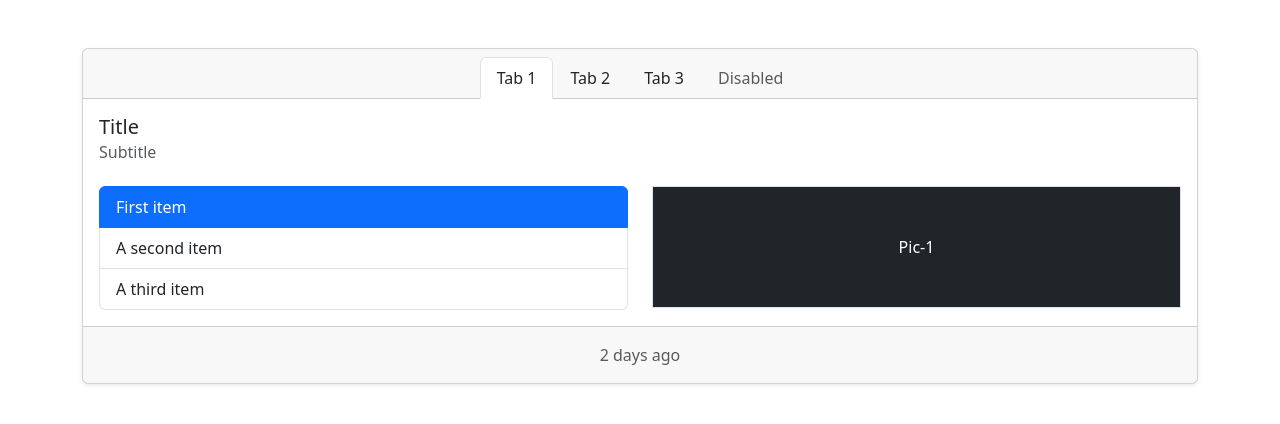
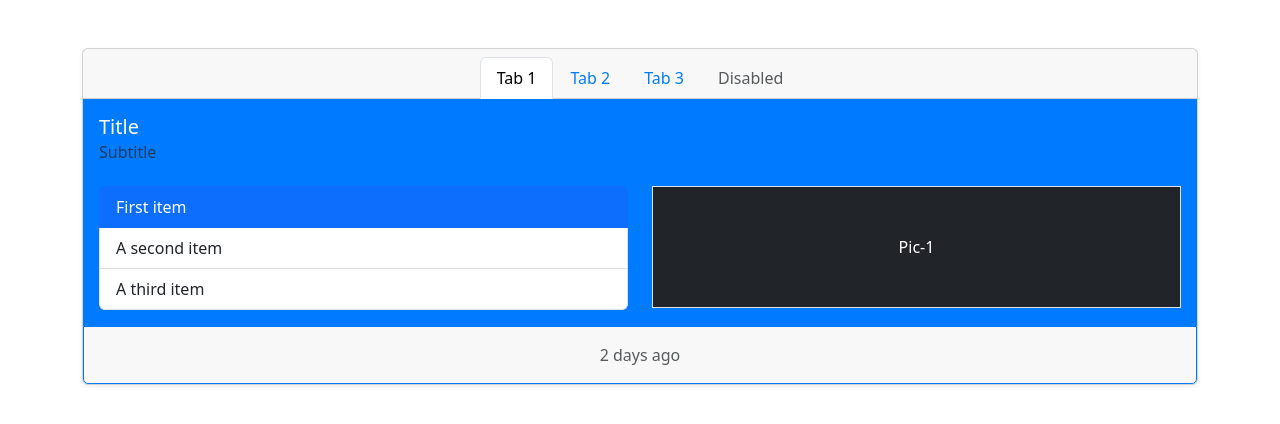
Before and after one commit to eduardormw/odoo-test-uiux, a website: page src/index.html in a window 1280 px wide. Drawn offline with nearby package versions, Linux system fonts and the light colour scheme; files that its build step writes are made by us from their sources.

Commit message:
Variant C: Mixin example for card primary

```diff
--- a/src/index.html
+++ b/src/index.html
@@ -11,17 +11,17 @@
 
 <body>
     <div class="container mt-5">
-        <div class="card shadow-sm">
+        <div class="card card-primary shadow-sm">
             <div class="card-header d-flex justify-content-center">
                 <ul class="nav nav-tabs card-header-tabs" id="cardTabs" role="tablist">
                     <li class="nav-item">
-                        <a class="nav-link text-dark active" id="tab1-tab" data-toggle="tab" href="#tab1" role="tab" aria-controls="tab1" aria-selected="true">Tab 1</a>
+                        <a class="nav-link active" id="tab1-tab" data-toggle="tab" href="#tab1" role="tab" aria-controls="tab1" aria-selected="true">Tab 1</a>
                     </li>
                     <li class="nav-item">
-                        <a class="nav-link text-dark" id="tab2-tab" data-toggle="tab" href="#tab2" role="tab" aria-controls="tab2" aria-selected="false">Tab 2</a>
+                        <a class="nav-link" id="tab2-tab" data-toggle="tab" href="#tab2" role="tab" aria-controls="tab2" aria-selected="false">Tab 2</a>
                     </li>
                     <li class="nav-item">
-                        <a class="nav-link text-dark" id="tab3-tab" data-toggle="tab" href="#tab3" role="tab" aria-controls="tab3" aria-selected="false">Tab 3</a>
+                        <a class="nav-link" id="tab3-tab" data-toggle="tab" href="#tab3" role="tab" aria-controls="tab3" aria-selected="false">Tab 3</a>
                     </li>
                     <li class="nav-item">
                         <a class="nav-link disabled text-muted" href="#" tabindex="-1" aria-disabled="true">Disabled</a>
--- a/src/styles/_variables.scss
+++ b/src/styles/_variables.scss
@@ -1,15 +1,54 @@
+$primary: #007bff;
+$secondary: #6c757d;
+$success: #28a745;
+$danger: #dc3545;
+$warning: #ffc107;
+$info: #17a2b8;
+$light: #f8f9fa;
+$dark: #343a40;
+$white: #ffffff;
+$black: #000000;
+
 $custom-widths: (
-    "50": 50px,
+    "50": 50px
 );
 
-@each $name, $size in $custom-widths {
+@each $name,
+$size in $custom-widths {
     .w-#{$name} {
         width: $size !important;
     }
 }
 
-$nav-tabs-link-active-bg: #ffffff;
-$nav-tabs-border-color: #dee2e6;
-$nav-tabs-border-width: 1px;
+@mixin contextual-card($bg, $text, $border) {
+    .nav-link {
+        color: $bg;
+    }
 
-$nav-tabs-link-active-border-color: transparent transparent $nav-tabs-border-color transparent;
+    .card-body {
+        background-color: $bg;
+        color: $text;
+    }
+
+    .card-footer {
+        border: 1px solid $border;
+    }
+}
+
+$contextual-card-variants: (
+    primary: ($primary, $white, $primary),
+    secondary: ($secondary, $white, $secondary),
+    success: ($success, $white, $success),
+    danger: ($danger, $white, $danger),
+    warning: ($warning, $black, $warning),
+    info: ($info, $white, $info),
+    light: ($light, $dark, $light),
+    dark: ($dark, $white, $dark)
+);
+
+@each $name,
+$colors in $contextual-card-variants {
+    .card-#{$name} {
+        @include contextual-card(nth($colors, 1), nth($colors, 2), nth($colors, 3));
+    }
+}
```
Also changed, not shown: dist/index.html, dist/styles/main.css, 1 other file.
